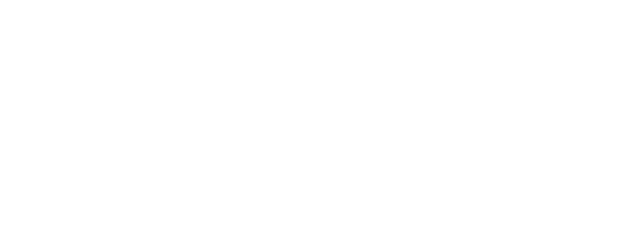
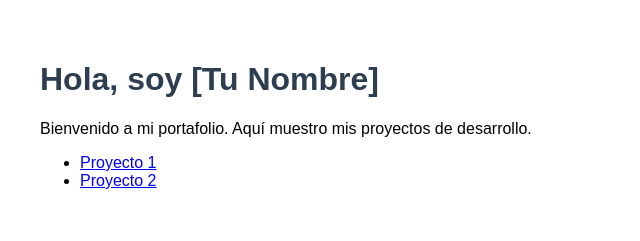
Before and after one commit to Basthian-Developer/Basthian.github.io, a plain HTML site: page index.html in a window 1280 px wide. Shown: the whole page, without its empty margins (0-640 px from the left). Drawn offline with Linux system fonts and the light colour scheme.

Commit message:
Update index.html

```diff
--- a/index.html
+++ b/index.html
@@ -1,5 +1,19 @@
 <!DOCTYPE html>
-<html lang="es>
-  <head></head>
-  <body></body>
+<html lang="es">
+<head>
+    <meta charset="UTF-8" />
+    <title>Mi Portafolio</title>
+    <style>
+        body { font-family: Arial; padding: 2rem; }
+        h1 { color: #2c3e50; }
+    </style>
+</head>
+<body>
+    <h1>Hola, soy [Tu Nombre]</h1>
+    <p>Bienvenido a mi portafolio. Aquí muestro mis proyectos de desarrollo.</p>
+    <ul>
+        <li><a href="https://github.com/tuusuario/proyecto1">Proyecto 1</a></li>
+        <li><a href="https://github.com/tuusuario/proyecto2">Proyecto 2</a></li>
+    </ul>
+</body>
 </html>
```
